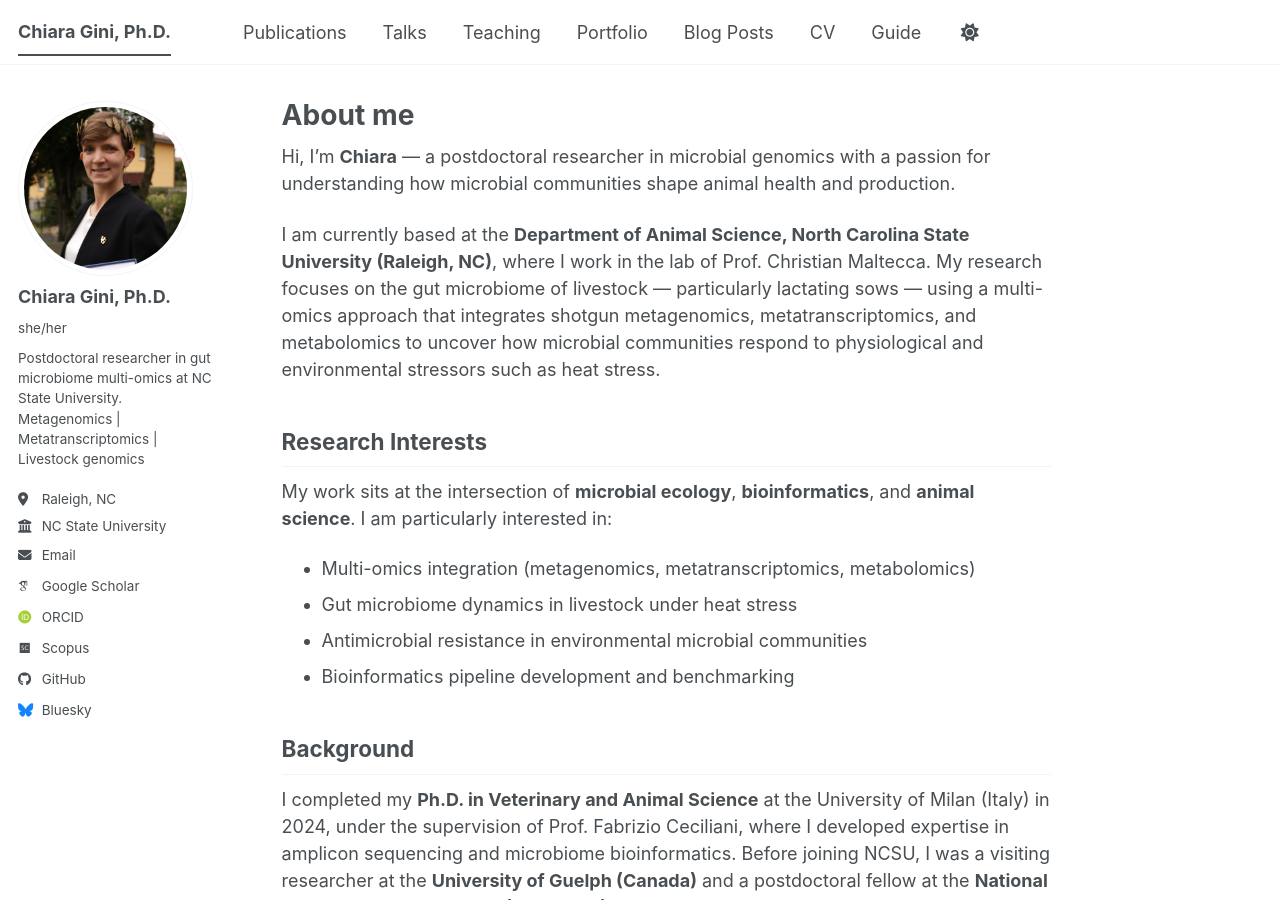
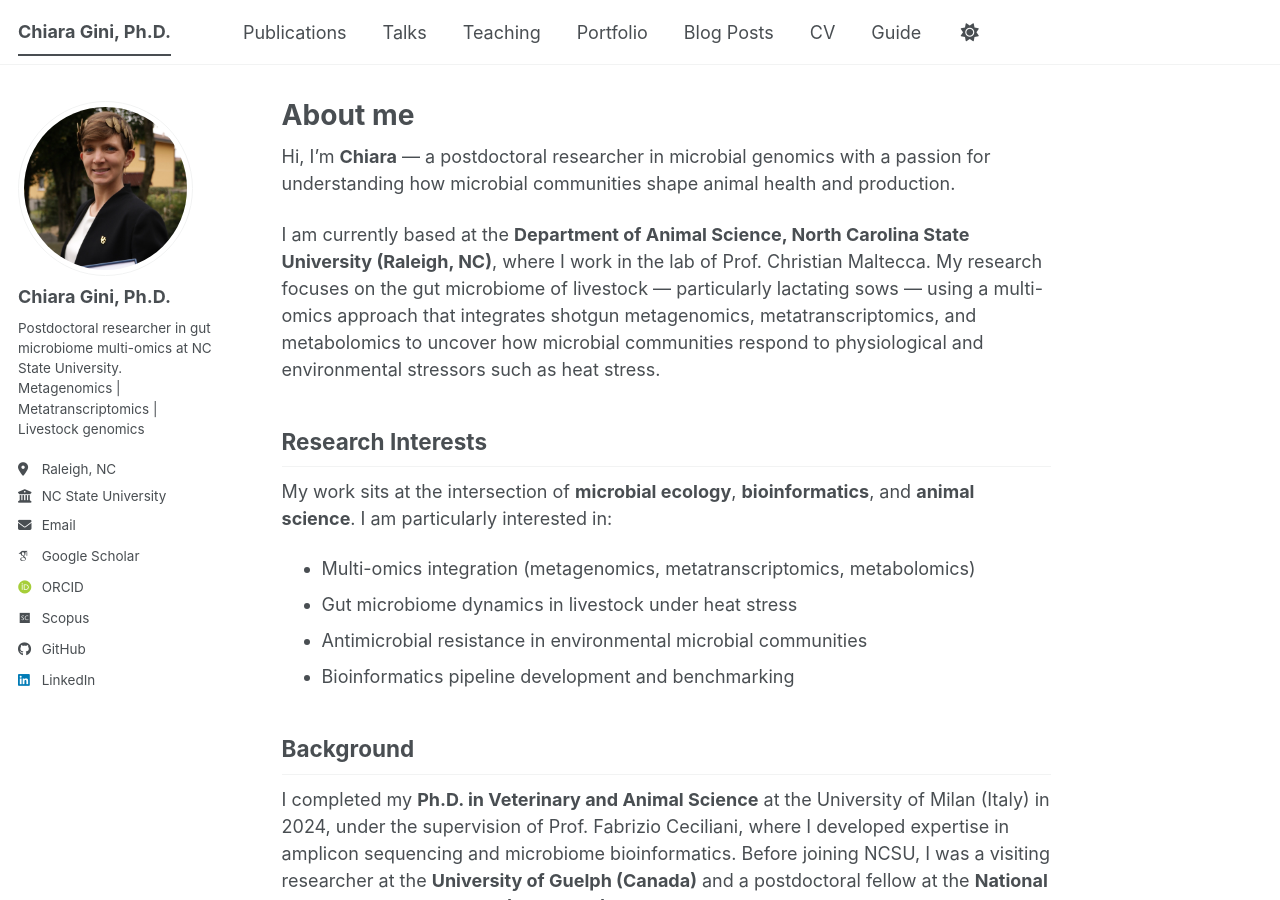
Before and after one commit to bioinfogini/bioinfogini.github.io, a Jekyll site: the page built from _pages/about.md, in a window 1280 px wide and 900 px high. Built offline with Jekyll 4.4.1, drawn with Linux system fonts in a browser that asks for light colours; some web fonts are replaced; a script bundle is joined from its source files by our own code; library files that are not in the unit come from our copies.

Commit message:
Update author information in _config.yml
Removed pronouns entry and updated LinkedIn URL.

```diff
--- a/_config.yml
+++ b/_config.yml
@@ -24,7 +24,7 @@ author:
   # Biographic information
   avatar           : "profile.png"
   name             : "Chiara Gini, Ph.D."
-  pronouns         : "she/her"
+  pronouns         :
   bio              : "Postdoctoral researcher in gut microbiome multi-omics at NC State University. Metagenomics | Metatranscriptomics | Livestock genomics"
   location         : "Raleigh, NC"
   employer         : "NC State University"
@@ -55,7 +55,7 @@ author:
 
   # Social media
   artstation       :
-  bluesky          : "chiaraginibioinfo.bsky.social" # update with your actual Bluesky handle
+  bluesky          : # "chiaraginibioinfo.bsky.social" # update with your actual Bluesky handle
   facebook         :
   flickr           :
   foursquare       :
@@ -64,7 +64,7 @@ author:
   keybase          :
   instagram        :
   lastfm           :
-  linkedin         :
+  linkedin         : "https://www.linkedin.com/in/chiara-gini-eu/?locale=en"
   mastodon         :
   medium           :
   pinterest        :
```
